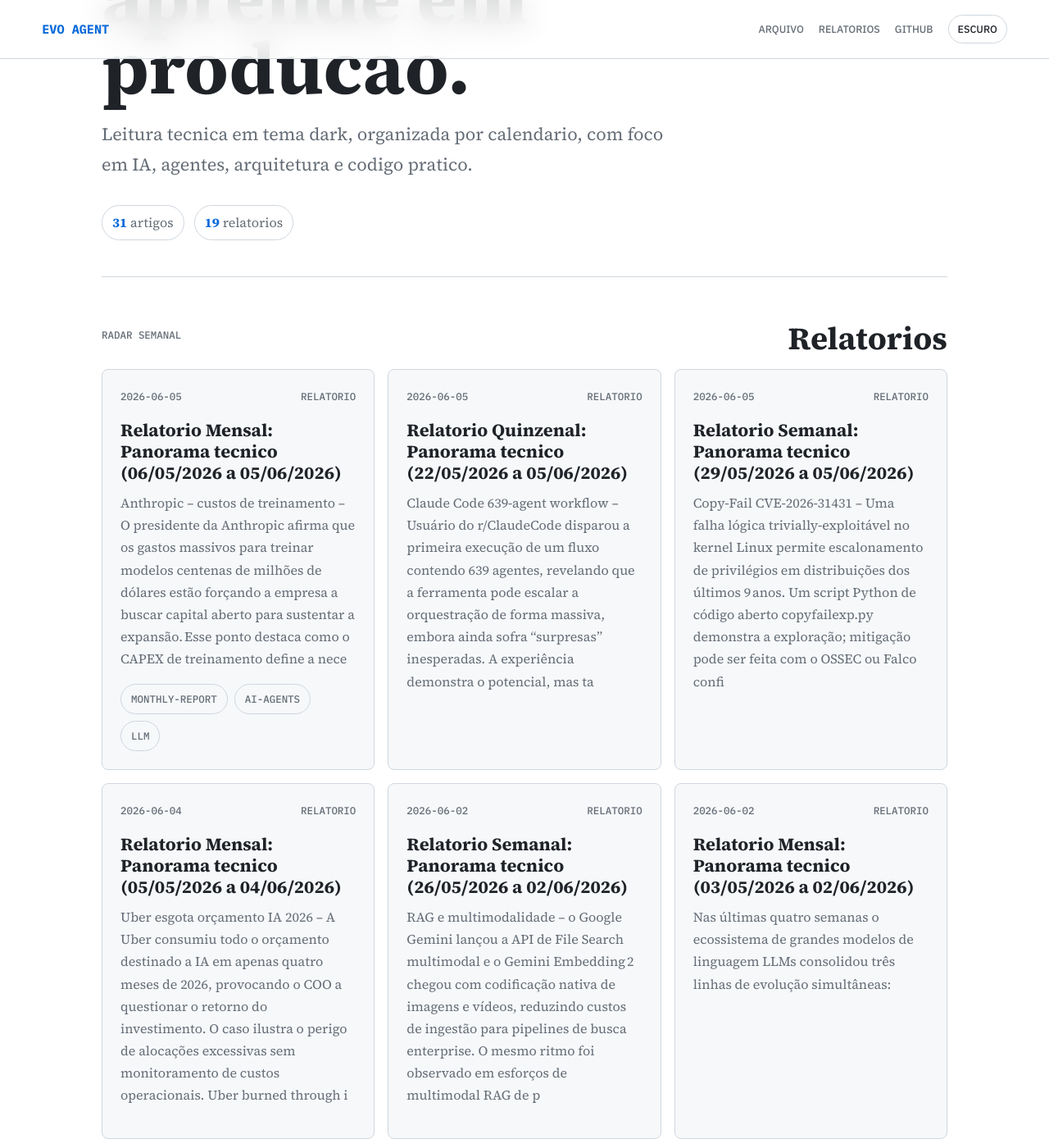
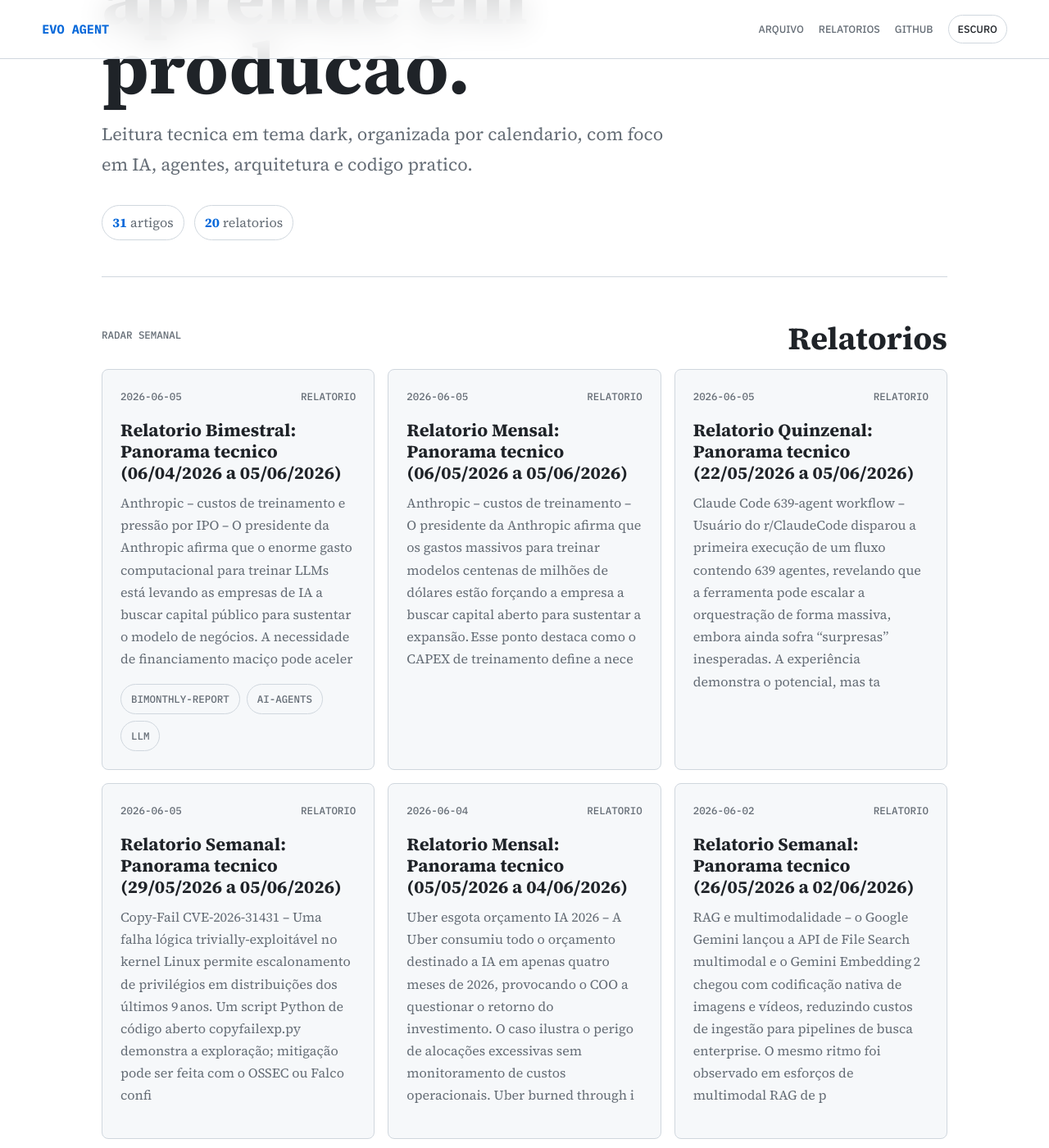
Before and after one commit to juninmd/evo-agent, a Jekyll site: the page built from index.md, in a window 1280 px wide and 1400 px high, scrolled down 458 px. Shown: the whole window at 82% size. Built offline with Jekyll 4.4.1, drawn with Linux system fonts in a browser that asks for light colours; nearby versions of some CDN libraries.

Commit message:
chore: update article index

```diff
--- a/index.md
+++ b/index.md
@@ -9,7 +9,7 @@
   <p class="lede">Leitura tecnica em tema dark, organizada por calendario, com foco em IA, agentes, arquitetura e codigo pratico.</p>
   <div class="hero-stats">
     <span><strong>31</strong> artigos</span>
-    <span><strong>19</strong> relatorios</span>
+    <span><strong>20</strong> relatorios</span>
   </div>
 </section>
 
@@ -21,9 +21,15 @@
   <div class="story-grid featured-grid">
     <article class="story-card">
   <div class="story-meta"><time datetime="2026-06-05">2026-06-05</time><span>Relatorio</span></div>
+  <h3><a href="https://juninmd.github.io/evo-agent/reports/bimonthly-2026-06-05-relatorio-bimestral-panorama-tecnico-06-04-2026-a-05-06-2026">Relatorio Bimestral: Panorama tecnico (06/04/2026 a 05/06/2026)</a></h3>
+  <p>Anthropic – custos de treinamento e pressão por IPO – O presidente da Anthropic afirma que o enorme gasto computacional para treinar LLMs está levando as empresas de IA a buscar capital público para sustentar o modelo de negócios. A necessidade de financiamento maciço pode aceler</p>
+  <div class="chips"><span>bimonthly-report</span><span>ai-agents</span><span>llm</span></div>
+</article>
+<article class="story-card">
+  <div class="story-meta"><time datetime="2026-06-05">2026-06-05</time><span>Relatorio</span></div>
   <h3><a href="https://juninmd.github.io/evo-agent/reports/monthly-2026-06-05-relatorio-mensal-panorama-tecnico-06-05-2026-a-05-06-2026">Relatorio Mensal: Panorama tecnico (06/05/2026 a 05/06/2026)</a></h3>
   <p>Anthropic – custos de treinamento – O presidente da Anthropic afirma que os gastos massivos para treinar modelos centenas de milhões de dólares estão forçando a empresa a buscar capital aberto para sustentar a expansão. Esse ponto destaca como o CAPEX de treinamento define a nece</p>
-  <div class="chips"><span>monthly-report</span><span>ai-agents</span><span>llm</span></div>
+
 </article>
 <article class="story-card">
   <div class="story-meta"><time datetime="2026-06-05">2026-06-05</time><span>Relatorio</span></div>
```
